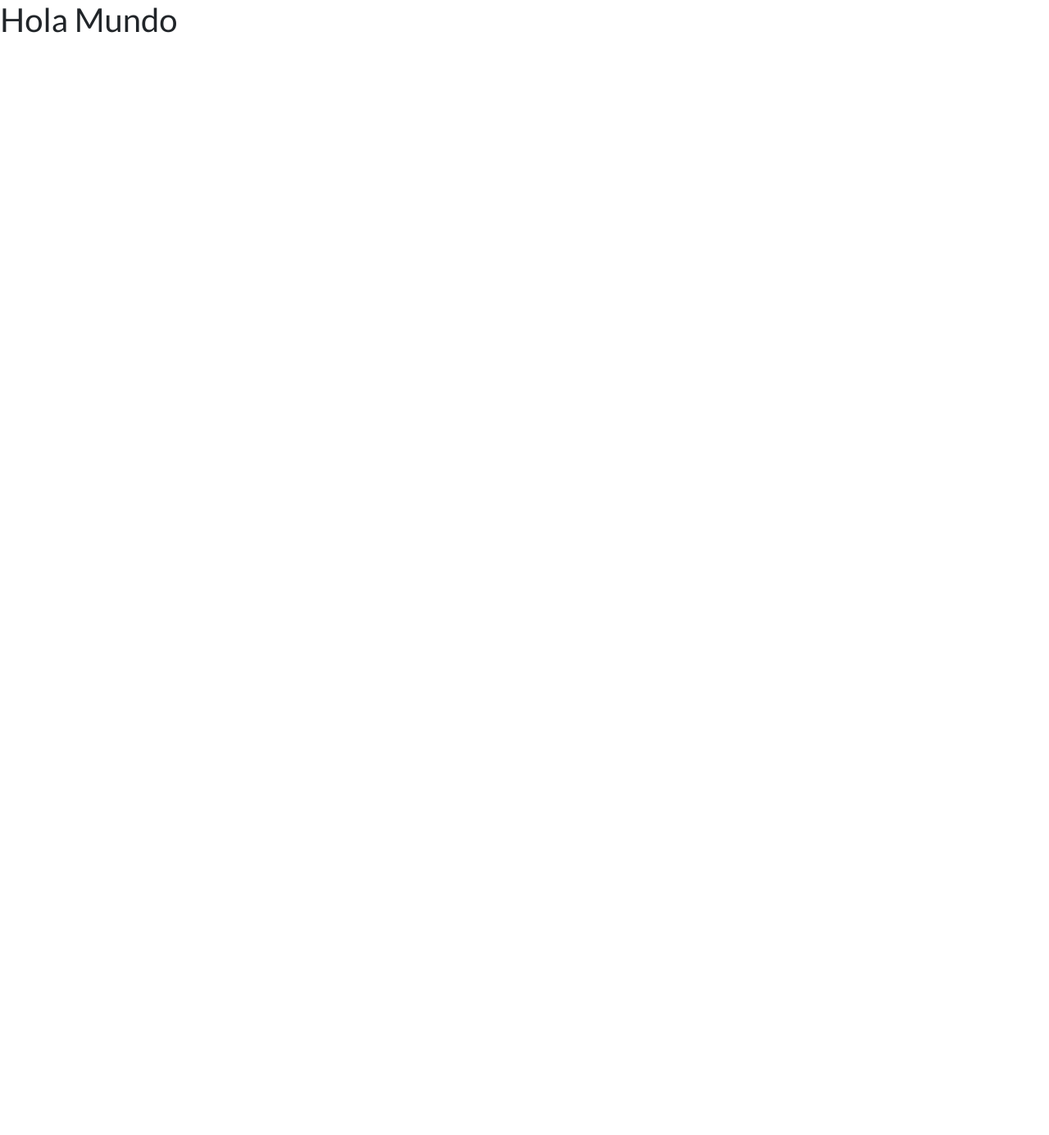
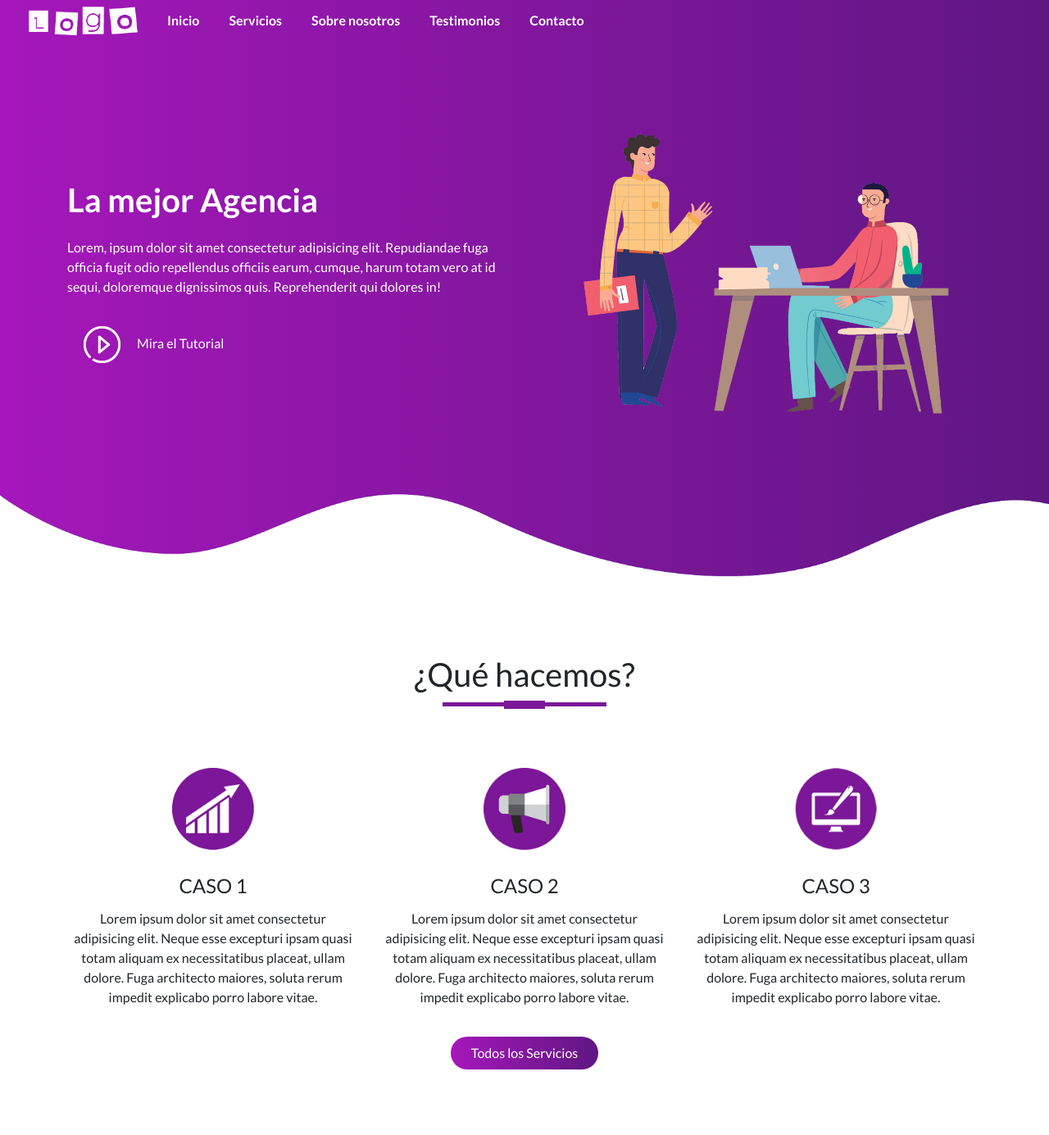
Before and after one commit to ivansanguezax/BootstrapElemental, a website: page index.html in a window 1280 px wide. Shown: the whole page at 82% size. Before the commit the page ends 800 px from the top, so only its background shows below. Drawn offline with nearby package versions, Linux system fonts and the light colour scheme.

Commit message:
claseB 1

```diff
--- a/index.html
+++ b/index.html
@@ -18,12 +18,88 @@
     <title>Proyecto Bootstrap</title>
 </head>
 <body>
-    <h1>Hola Mundo</h1>
+    <section id="nav-bar">
+        <nav class="navbar navbar-expand-lg navbar-ligth">
+            <div class="container-fluid">
+              <a class="navbar-brand" href="#"><img src="images/demo-logo.png" alt=""></a>
+              <button class="navbar-toggler" type="button" data-bs-toggle="collapse" data-bs-target="#navbarNav" aria-controls="navbarNav" aria-expanded="false" aria-label="Toggle navigation">
+                <i class="fa-solid fa-bars"></i>
+              </button>
+              <div class="collapse navbar-collapse" id="navbarNav">
+                <ul class="navbar-nav ">
+                  <li class="nav-item">
+                    <a class="nav-link" href="#">Inicio</a>
+                  </li>
+                  <li class="nav-item">
+                    <a class="nav-link" href="#">Servicios</a>
+                  </li>
+                  <li class="nav-item">
+                    <a class="nav-link" href="#">Sobre nosotros</a>
+                  </li>
+                  <li class="nav-item">
+                    <a class="nav-link">Testimonios</a>
+                  </li>
+                  <li class="nav-item">
+                    <a class="nav-link">Contacto</a>
+                  </li>
+                </ul>
+              </div>
+            </div>
+          </nav>
+    </section>
 
+    <!-- Banner Section -->
+
+    <section id="banner">
+        <div class="container">
+            <div class="row">
+                <div class="col-md-6">
+                    <p class="promo-title">La mejor Agencia</p>
+                    <p>Lorem, ipsum dolor sit amet consectetur adipisicing elit. Repudiandae fuga officia fugit odio repellendus officiis earum, cumque, harum totam vero at id sequi, doloremque dignissimos quis. Reprehenderit qui dolores in!</p>
+                    <a href="#"><img src="images/play.png" class="play-btn" alt="">Mira el Tutorial</a>
+                </div>
+                <div class="col-md-6 text-center">
+                    <img src="images/home2.png" class="img-fluid" alt="">
+                </div>
+            </div>
+        </div>
+        <img src="images/wave1.png" class="bottom-img" alt="">
+    </section>
+
+
+    <!-- Servicios -->
+
+    <section id="services">
+        <div class="container text-center">
+            <h1 class="title">¿Qué hacemos?</h1>
+            <div class="row text-center">
+                <div class="col-md-4 services">
+                    <img src="images/service1.png" class="service-img" alt="">
+                    <h4>Caso 1</h4>
+                    <p>Lorem ipsum dolor sit amet consectetur adipisicing elit. Neque esse excepturi ipsam quasi totam aliquam ex necessitatibus placeat, ullam dolore. Fuga architecto maiores, soluta rerum impedit explicabo porro labore vitae.</p>
+                </div>
+
+                <div class="col-md-4 services">
+                    <img src="images/service2.png" class="service-img" alt="">
+                    <h4>Caso 2</h4>
+                    <p>Lorem ipsum dolor sit amet consectetur adipisicing elit. Neque esse excepturi ipsam quasi totam aliquam ex necessitatibus placeat, ullam dolore. Fuga architecto maiores, soluta rerum impedit explicabo porro labore vitae.</p>
+                </div>
+
+                <div class="col-md-4 services">
+                    <img src="images/service3.png" class="service-img" alt="">
+                    <h4>Caso 3</h4>
+                    <p>Lorem ipsum dolor sit amet consectetur adipisicing elit. Neque esse excepturi ipsam quasi totam aliquam ex necessitatibus placeat, ullam dolore. Fuga architecto maiores, soluta rerum impedit explicabo porro labore vitae.</p>
+                </div>
+            </div>
+            <button type="button" class="btn btn-primary">Todos los Servicios</button>
+        </div>
+    </section>
 
     <!-- scripts -->
     <script src="https://cdn.jsdelivr.net/npm/bootstrap@5.2.0/dist/js/bootstrap.bundle.min.js" integrity="sha384-A3rJD856KowSb7dwlZdYEkO39Gagi7vIsF0jrRAoQmDKKtQBHUuLZ9AsSv4jD4Xa" crossorigin="anonymous"></script>
 
     <script src="index.js"></script>
+
+    <script src="https://kit.fontawesome.com/378e12fdd6.js" crossorigin="anonymous"></script>
 </body>
 </html>
--- a/style.css
+++ b/style.css
@@ -5,3 +5,108 @@
 body{
     font-family: 'Lato', sans-serif;
 }
+
+#nav-bar{
+    position: sticky;
+    top: 0;
+    z-index: 10;
+}
+.navbar{
+    background-image: linear-gradient(to right, #a517ba, #5f1782);
+    padding: 0 !important;
+
+}
+.navbar-brand img{
+    height: 40px;
+    padding-left:20px ;
+}
+.navbar-nav li{
+    padding: 0 10px;
+
+}
+.navbar-nav li a{
+    color: white;
+    font-weight: 600;
+    float: right;
+    text-align: left;
+}
+.fa-bars{
+    color: white;
+    font-size: 30px !important;
+}
+.navbar-toggler{
+    outline: none !important;
+}
+
+/* Banner section */
+
+#banner{
+    background-image: linear-gradient(to right, #a517ba, #5f1782);
+    color: white;
+    padding-top: 5%;
+}
+
+.promo-title{
+    font-size: 40px;
+    font-weight: 600;
+    margin-top: 100px;
+}
+.play-btn{
+    width: 45px;
+    margin: 20px;
+}
+#banner a{
+    color: white;
+    text-decoration: none;
+}
+.bottom-img{
+    width: 100%;
+}
+
+
+/* servicios */
+
+#services{
+    padding: 80px 0px;
+}
+.service-img{
+    width: 100px;
+    margin-top: 20px;
+}
+
+.services{
+    padding: 20px;
+}
+.services h4{
+    padding: 5px;
+    margin-top: 25px;
+    text-transform: uppercase;
+}
+.title::before{
+    content: '';
+    background: #7b1798;
+    height: 5px;
+    width: 200px;
+    margin-left: auto;
+    margin-right: auto;
+    display: block;
+    transform: translateY(63px);
+}
+.title::after{
+    content: '';
+    background: #7b1798;
+    height: 10px;
+    width: 50px;
+    margin-left: auto;
+    margin-right: auto;
+    margin-bottom: 40px;
+    display: block;
+    transform: translateY(8px);
+}
+#services .btn-primary{
+    box-shadow: none;
+    padding: 8px 25px;
+    border: none;
+    border-radius: 20px;
+    background-image: linear-gradient(to right, #a517ba, #5f1782);
+}
```
